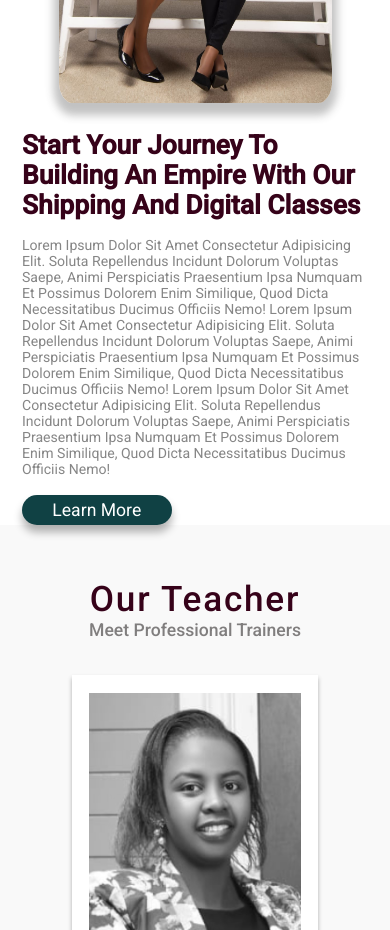
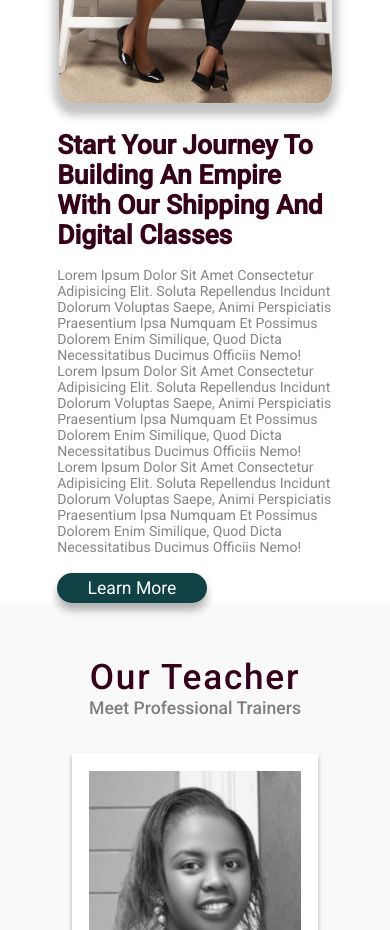
Before and after one commit to jacobrugano/glowandgrowcollegewebsite, a plain HTML site: page index.html in a window 390 px wide. Shown: the part 1440-2370 px from the top of the page. Drawn offline with nearby package versions, Linux system fonts and the light colour scheme.

```diff
--- a/style.css
+++ b/style.css
@@ -581,11 +581,13 @@ header .fa-times{    /* To set details of the X that appears when you click menu
     display: none;
   }
 
-  .about .row{
+  .about .row{ /* To set the flow of the about us row view.
+                 1) To be in column instead of organized in a row.
+                 2) To be in reverse so that image can come on top then the paragraph */
     flex-flow: column-reverse;
   }
 
-  .about .row .image img{
+  .about .row .image img{ /* To style the image when on mobile */
     height:50vh;
     width:70vw;
     margin: 10px;
@@ -596,8 +598,8 @@ header .fa-times{    /* To set details of the X that appears when you click menu
     margin-bottom: 25px;
   }
 
-  .about .row .content{
-    padding:0 2.5rem;
+  .about .row .content{  /* To style the content when on mobile */
+    padding: 0 6.5rem;
   }
 
   .course .box-container{
```
